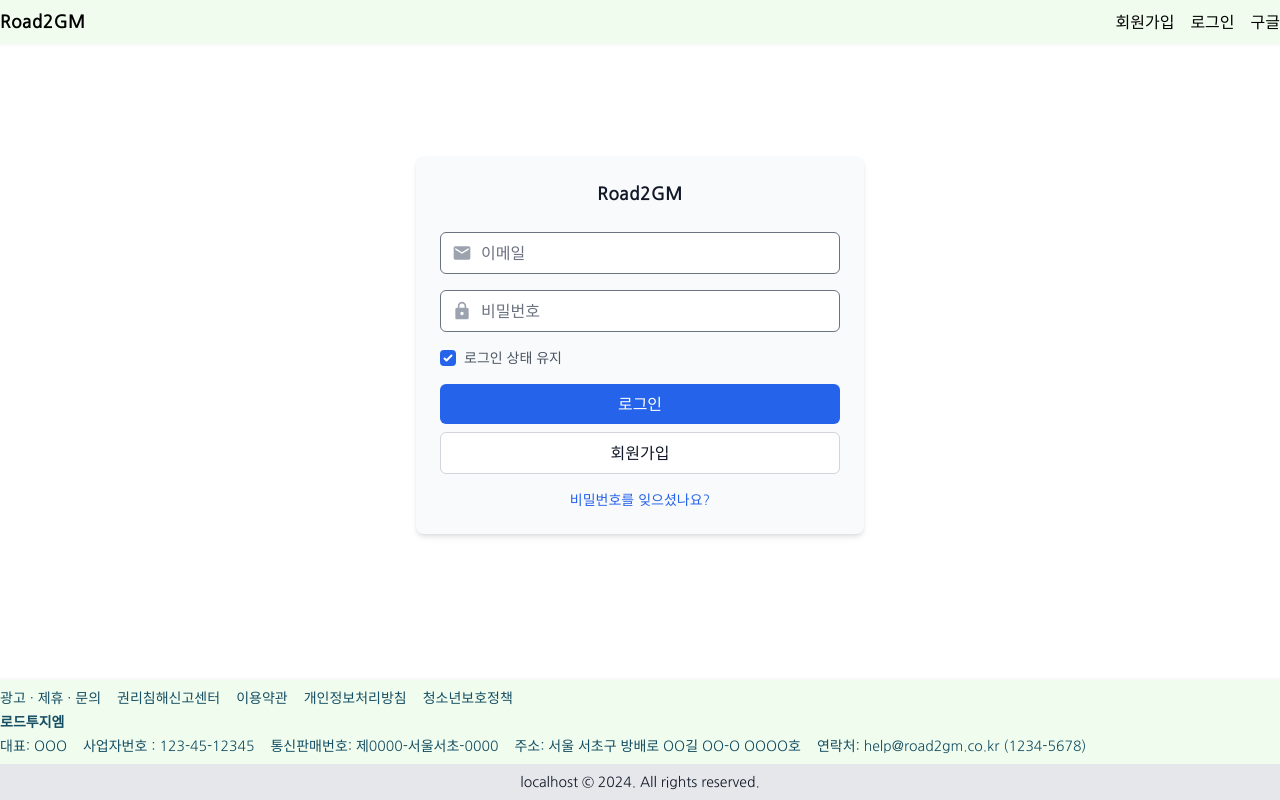
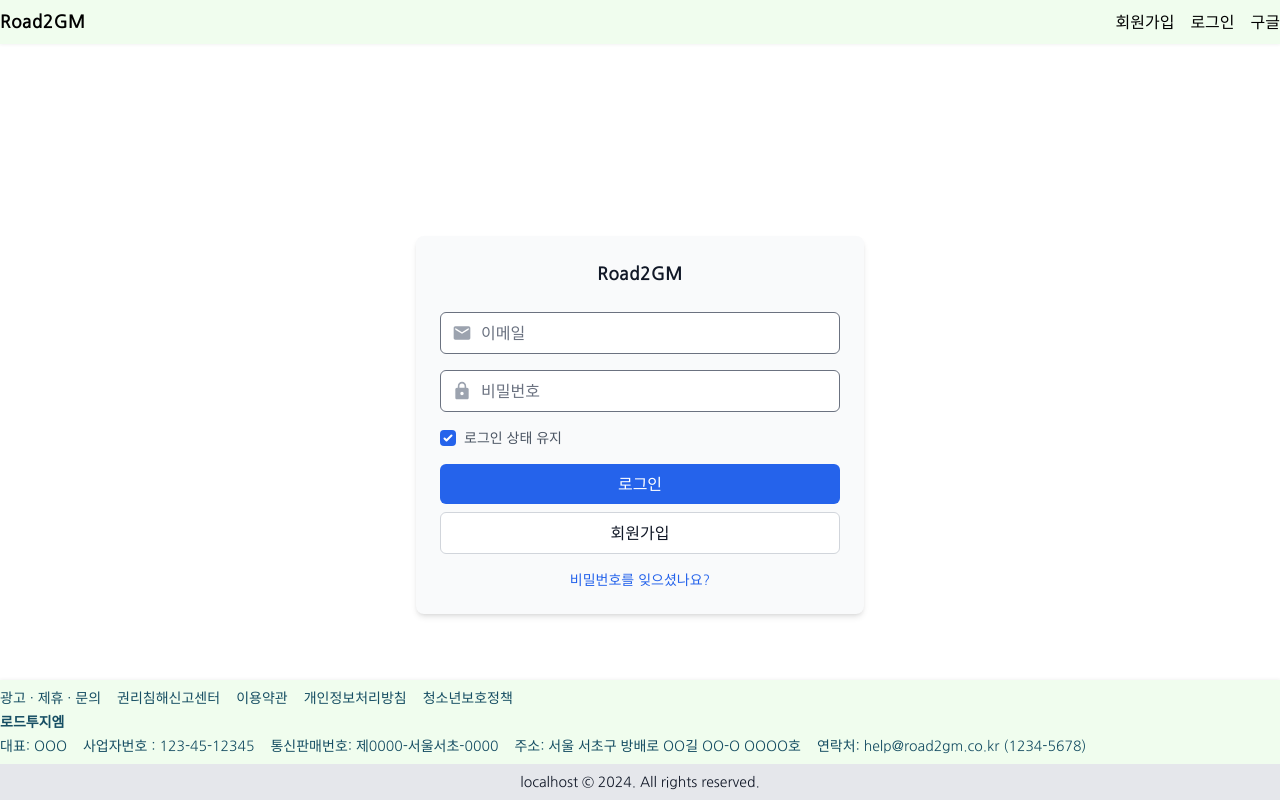
Before and after one commit to mairoo/road2gm-react, a React app: page /auth/login in a window 1280 px wide. Built offline with nearby package versions, Linux system fonts and the light colour scheme.

Commit message:
margin top

```diff
--- a/src/pages/auth/LoginPage.tsx
+++ b/src/pages/auth/LoginPage.tsx
@@ -12,7 +12,7 @@ const LoginPage = () => {
   const { isAuthenticated } = useAppSelector((state) => state.auth);
 
   // 3. RTK Query 훅
-  const [signIn, { isLoading, error }] = useSignInMutation();
+  const [signIn] = useSignInMutation();
 
   // 4. useState 훅
   const [email, setEmail] = useState("");
@@ -47,7 +47,8 @@ const LoginPage = () => {
 
   // 12. 메인 컴포넌트 렌더링 반환
   return (
-    <div className="flex justify-center p-8 md:mt-[10vh]">
+    <div className="mt-0 md:mt-[15%]">
+      <div className="flex justify-center">
         <div className="w-full max-w-md bg-gray-50 rounded-lg shadow-md">
           <div className="p-6">
             <div className="space-y-1 mb-6">
@@ -130,6 +131,7 @@ const LoginPage = () => {
           </div>
         </div>
       </div>
+    </div>
   );
 };
 
```
Lines whose indentation alone changed are shown as unchanged.
